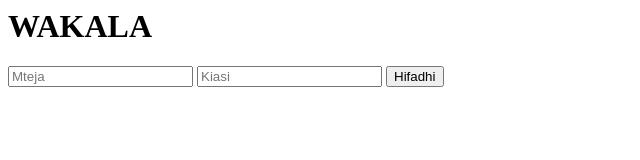
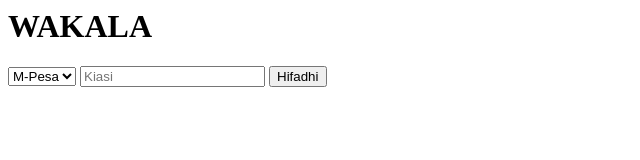
Before and after one commit to sodahenry2-create/WAKALA-MANAGEMENT, a plain HTML site: page index.html in a window 1280 px wide. Shown: the whole page, without its empty margins (0-640 px from the left). Drawn offline with Linux system fonts and the light colour scheme.

Commit message:
Update index.html

```diff
--- a/index.html
+++ b/index.html
@@ -1,9 +1,12 @@
 
 <h1>WAKALA</h1>
-<input id="n" placeholder="Mteja">
+<select id="p">
+<option>M-Pesa</option><option>Airtel</option>
+<option>Tigo</option><option>Cash</option>
+</select>
 <input id="a" placeholder="Kiasi">
 <button onclick="s()">Hifadhi</button>
 <div id="r"></div>
 <script>
-function s(){r.innerHTML+=n.value+" - "+a.value+"<br>"}
+function s(){r.innerHTML+=p.value+" - "+a.value+"<br>"}
 </script>
```
